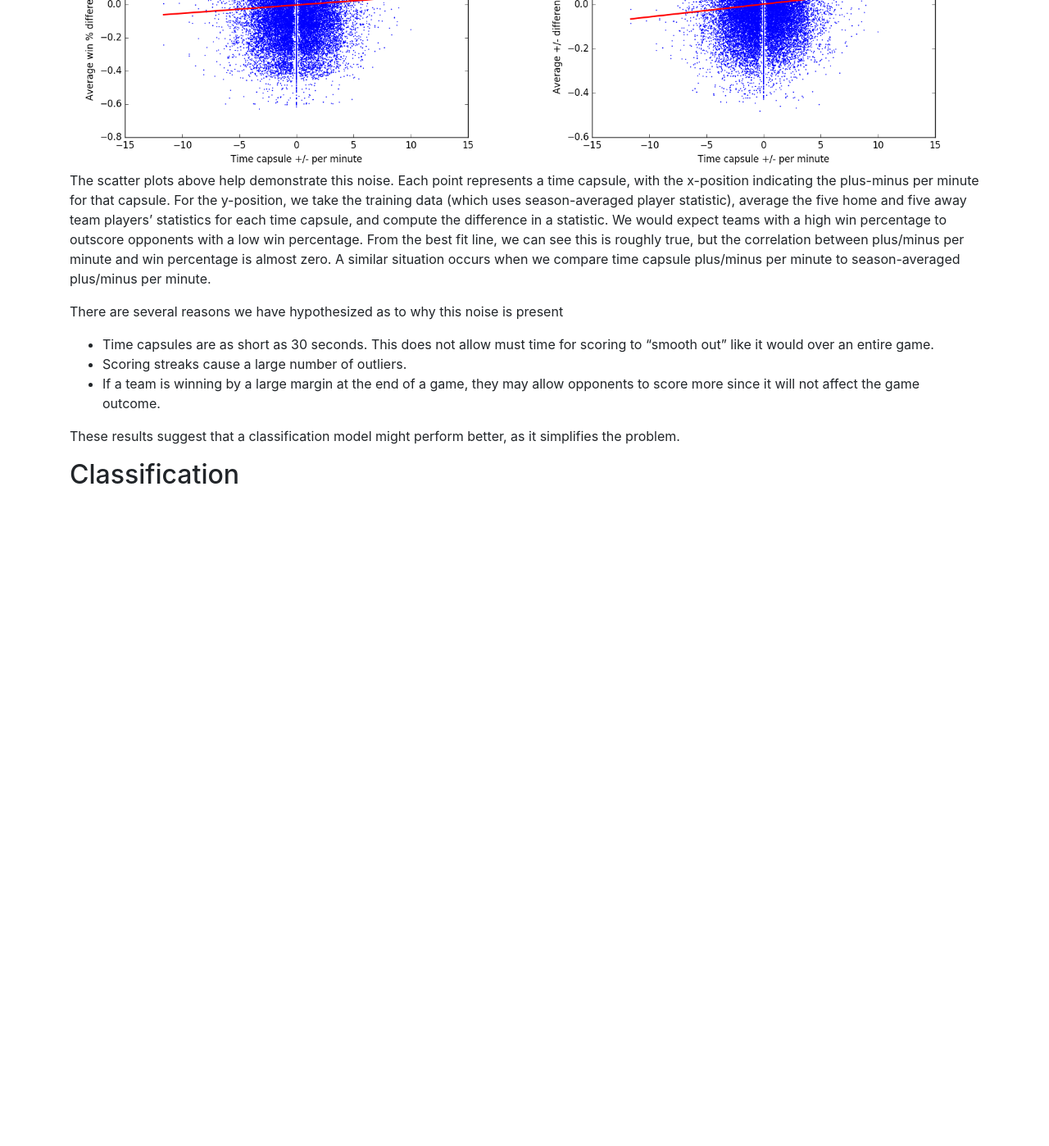
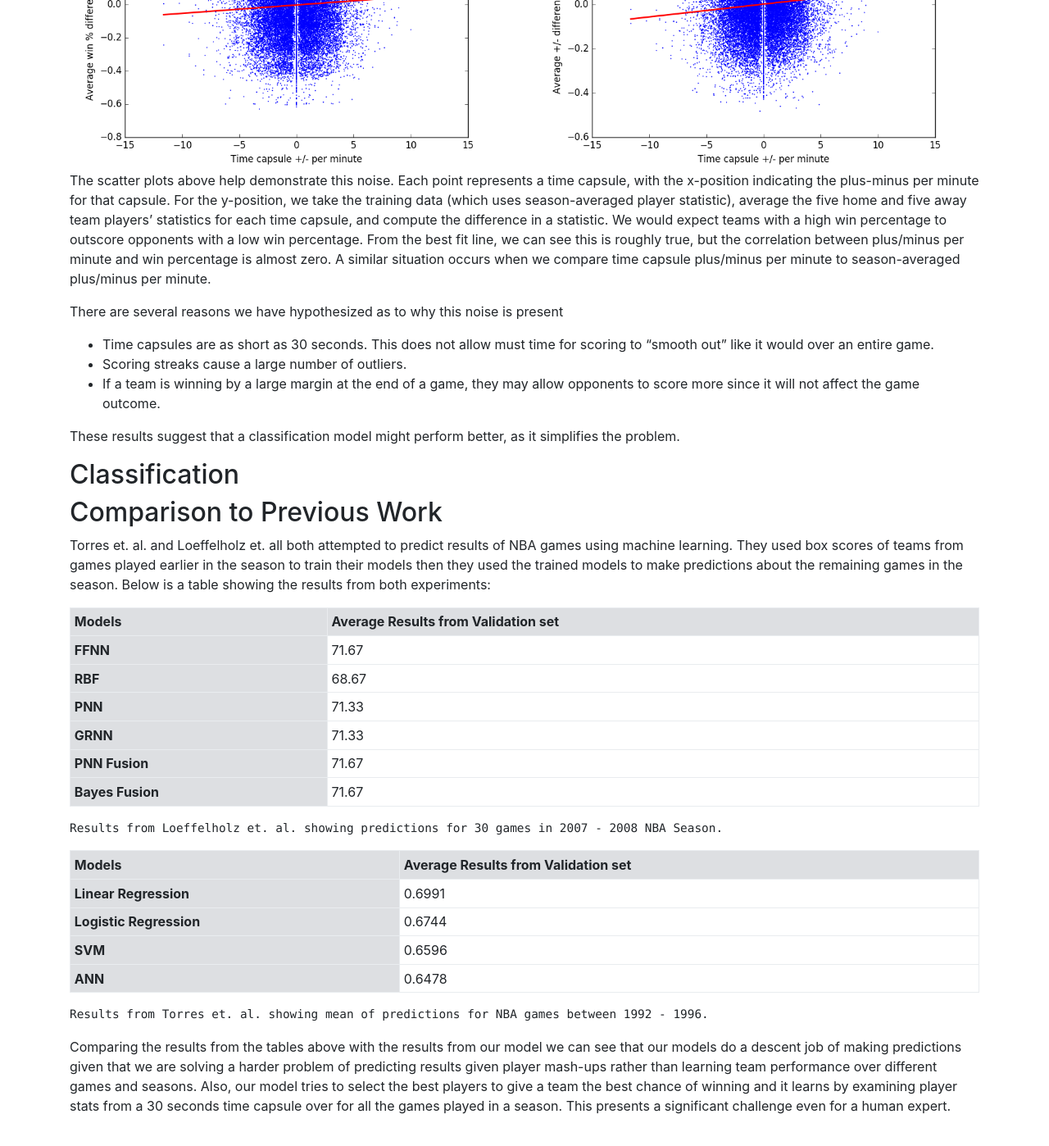
Before and after one commit to B-Ball-Brain/B-Ball-Brain.github.io, a Jekyll site: the page built from results.md, in a window 1280 px wide and 1400 px high, scrolled down 515 px. Shown: the whole window at 82% size. Built offline with Jekyll 4.4.1, drawn with Linux system fonts in a browser that asks for light colours; nearby versions of some CDN libraries; some web fonts are replaced; before the commit the page ends 1145 px from its top, so only the background shows below that.

Commit message:
Added research from related works

```diff
--- a/results.md
+++ b/results.md
@@ -31,3 +31,69 @@ There are several reasons we have hypothesized as to why this noise is present
 These results suggest that a classification model might perform better, as it simplifies the problem.
 
 ## Classification
+
+## Comparison to Previous Work
+
+Torres et. al. and Loeffelholz et. all both attempted to predict results of NBA games using machine learning. They used box scores of teams from games played earlier in the season to train their models then they used the trained models to make predictions about the remaining games in the season. Below is a table showing the results from both experiments:
+
+<table class="table table-bordered table-sm">
+    <tr>
+    	<th class="table-secondary" colspan="1">Models</th>
+        <th class="table-secondary" rowspan="1" colspan="1">Average Results from Validation set</th>
+    </tr>
+    <tr>
+    	<th class="table-secondary" colspan="1">FFNN</th>
+        <td>71.67</td>
+    </tr>
+    <tr>
+    	<th class="table-secondary" colspan="1">RBF</th>
+        <td>68.67</td>
+    </tr>
+    <tr>
+    	<th class="table-secondary" colspan="1">PNN</th>
+        <td>71.33</td>
+    </tr>
+    <tr>
+    	<th class="table-secondary" colspan="1">GRNN</th>
+        <td>71.33</td>
+    </tr>
+    <tr>
+    	<th class="table-secondary" colspan="1">PNN Fusion</th>
+        <td>71.67</td>
+    </tr>
+    <tr>
+    	<th class="table-secondary" colspan="1">Bayes Fusion</th>
+        <td>71.67</td>
+    </tr>
+    </table>
+
+    Results from Loeffelholz et. al. showing predictions for 30 games in 2007 - 2008 NBA Season.
+
+<table class="table table-bordered table-sm">
+    <tr>
+    	<th class="table-secondary" colspan="1">Models</th>
+        <th class="table-secondary" rowspan="1" colspan="1">Average Results from Validation set</th>
+    </tr>
+    <tr>
+    	<th class="table-secondary" colspan="1">Linear Regression</th>
+        <td>0.6991</td>
+    </tr>
+    <tr>
+    	<th class="table-secondary" colspan="1">Logistic Regression</th>
+        <td>0.6744</td>
+    </tr>
+    <tr>
+    	<th class="table-secondary" colspan="1">SVM</th>
+        <td>0.6596</td>
+    </tr>
+    <tr>
+    	<th class="table-secondary" colspan="1">ANN</th>
+        <td>0.6478</td>
+    </tr>
+
+    </table>
+
+    Results from Torres et. al. showing mean of predictions for NBA games between 1992 - 1996.
+
+
+Comparing the results from the tables above with the results from our model we can see that our models do a descent job of making predictions given that we are solving a harder problem of predicting results given player mash-ups rather than learning team performance over different games and seasons. Also, our model tries to select the best players to give a team the best chance of winning and it learns by examining player stats from a 30 seconds time capsule over for all the games played in a season. This presents a significant challenge even for a human expert.
```
